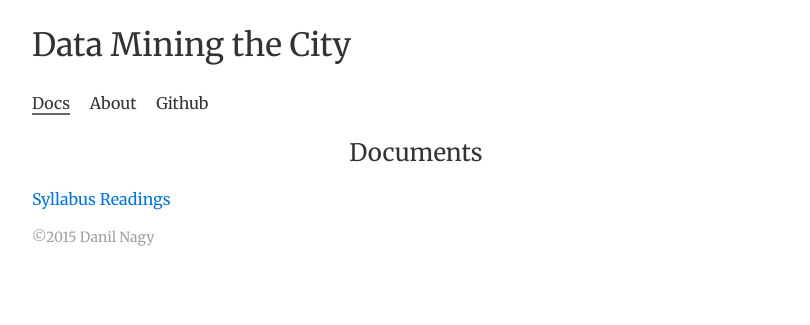
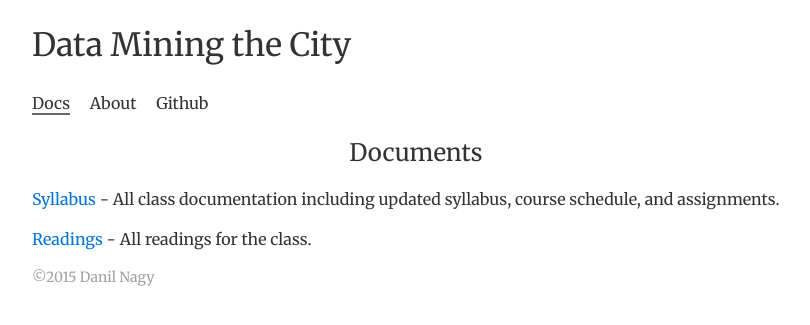
Before and after one commit to danilnagy/dmc, a Jekyll site: the page built from docs.md, in a window 1280 px wide. Shown: the top 325 px of the page, without its empty margins (224-1034 px from the left). Built offline with Jekyll 4.4.1, drawn with Linux system fonts in a browser that asks for light colours; Markdown is read by kramdown in place of the engine named in the settings.

Commit message:
Update docs.md

```diff
--- a/docs.md
+++ b/docs.md
@@ -4,5 +4,6 @@ title:     Documents
 permalink: /docs/
 ---
 
-[Syllabus](http://goo.gl/CPlOcp)
-[Readings](http://goo.gl/IyyM1n)
+[Syllabus](http://goo.gl/CPlOcp) - All class documentation including updated syllabus, course schedule, and assignments.
+
+[Readings](http://goo.gl/IyyM1n) - All readings for the class.
```
